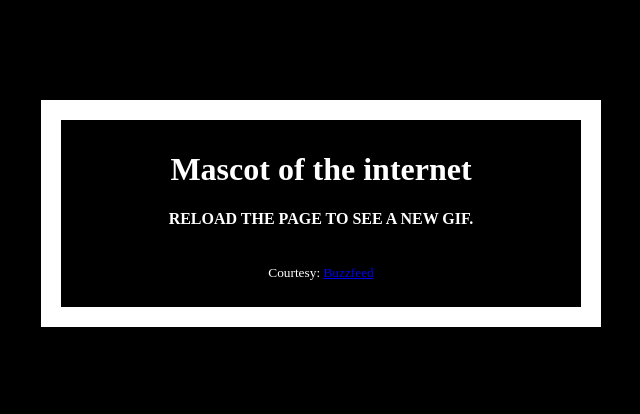
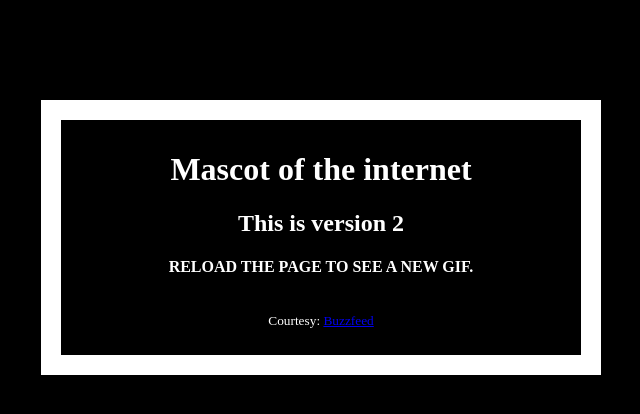
Before and after one commit to medianotion/cat-docker, a Flask app: template templates/index.html in a window 1280 px wide. Shown: the top 414 px of the page, without its empty margins (319-959 px from the left). Run offline with Flask 2, Linux system fonts and the light colour scheme; the template is opened without the code that fills it, so the values that code supplies are empty.

Commit message:
version 2

```diff
--- a/templates/index.html
+++ b/templates/index.html
@@ -20,6 +20,7 @@
   <body>
     <div class="container">
       <h1>Mascot of the internet</h1>
+      <h2>This is version 2</h2>
       <h4>Reload the page to see a new gif.</h4>
       <img src="{{url}}" />
       <p><small>Courtesy: <a href="http://www.buzzfeed.com/copyranter/the-best-cat-gif-post-in-the-history-of-cat-gifs">Buzzfeed</a></small></p>
```
